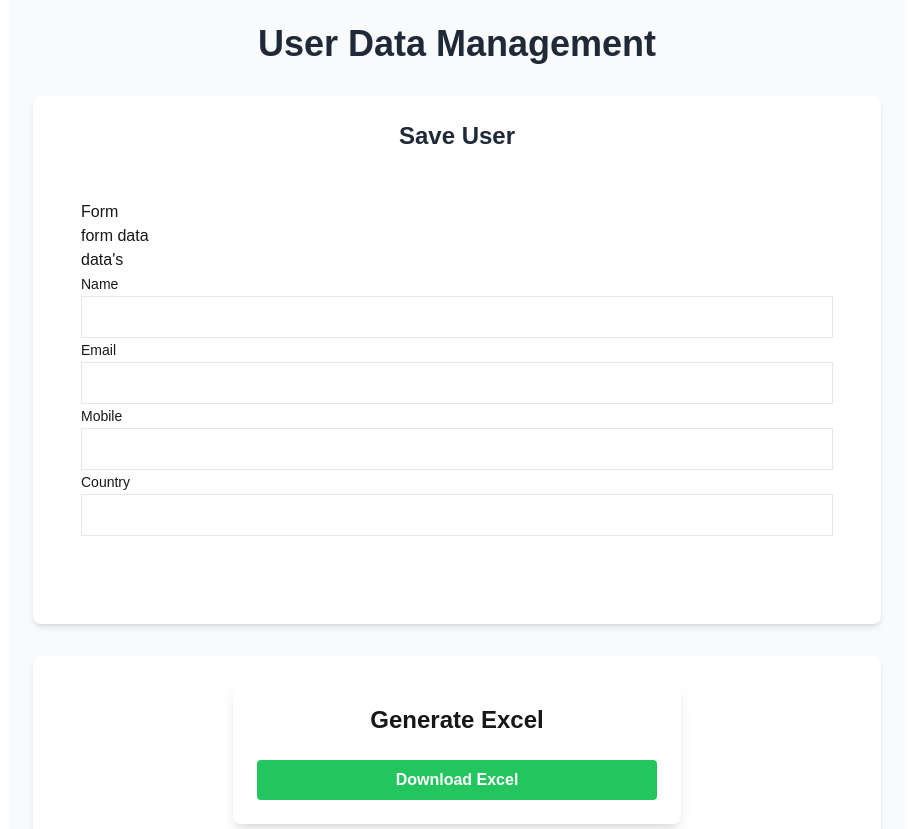
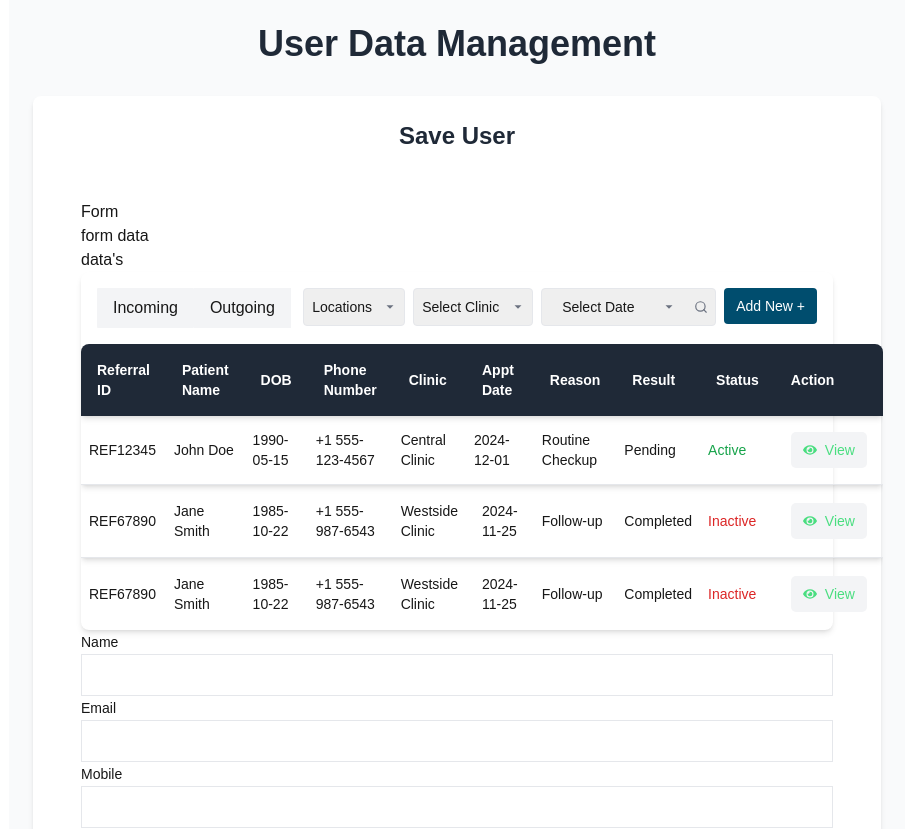
Before and after one commit to Elangosid/ExcelForm, a Next.js app: page / in a window 1280 px wide. Shown: the top 829 px of the page, without its empty margins (183-1097 px from the left). Built offline with nearby package versions, Linux system fonts and the light colour scheme.

Commit message:
initial commit

```diff
--- a/form/excelForm.tsx
+++ b/form/excelForm.tsx
@@ -3,6 +3,7 @@ import React, { useState } from "react";
 import axios from "axios";
 import { AddForm } from "./addForm";
 import { Data } from "./formData";
+import Table from "@/components/table";
 
 
 const BaseUrl = "http://localhost:5000/api/save-user";
@@ -37,6 +38,7 @@ const UserForm: React.FC = () => {
         <div className="max-w-lg mx-auto p-6">
             <AddForm />
             <Data />
+            <Table/>
             <form onSubmit={handleSubmit} className="space-y-4">
                 <div>
                     <label className="block text-sm font-medium text-gray-700">Name</label>
--- /dev/null
+++ b/form/table.tsx
@@ -0,0 +1,5 @@
+export const Table = () =>{
+    return(
+        <div>table data</div>
+    )
+}
```
